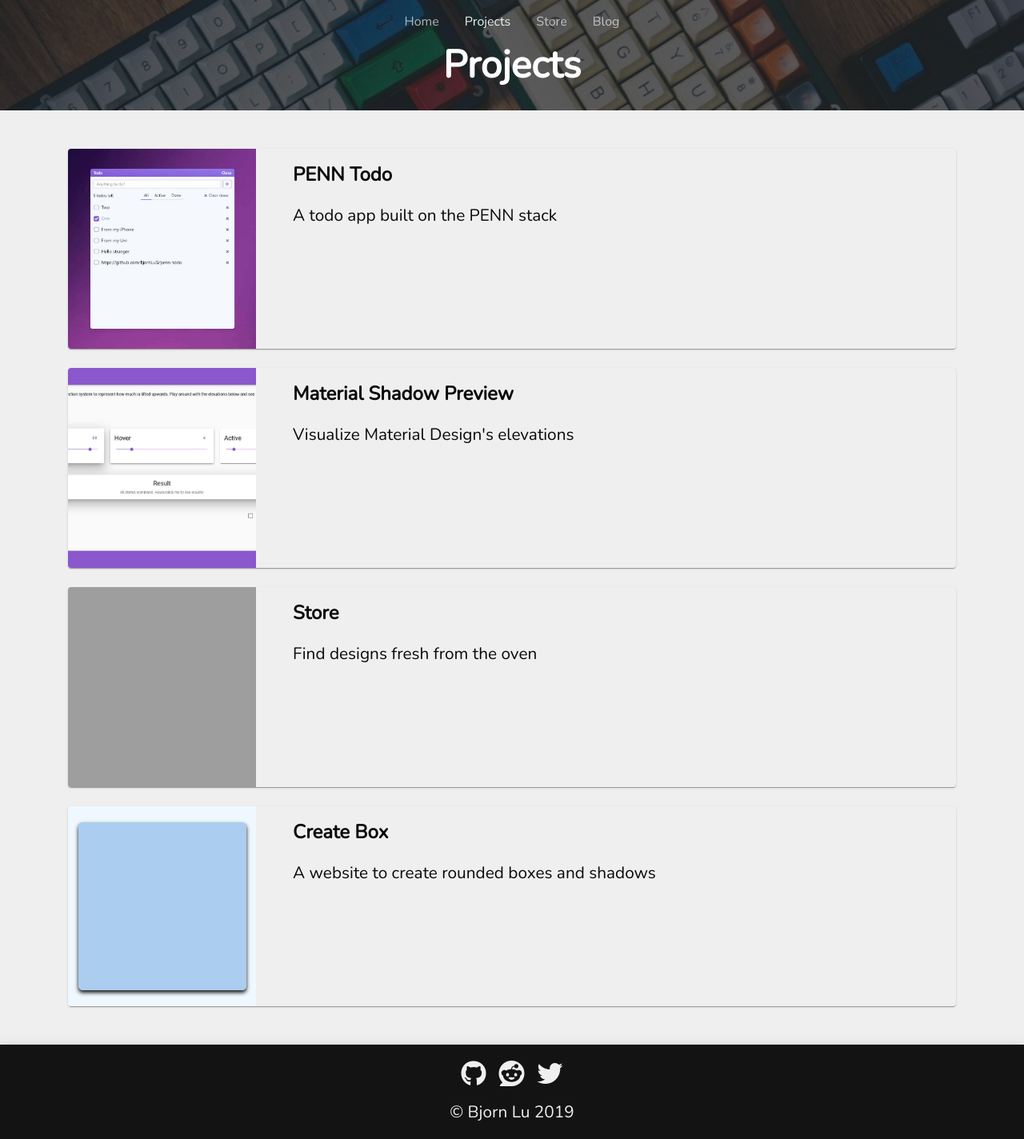
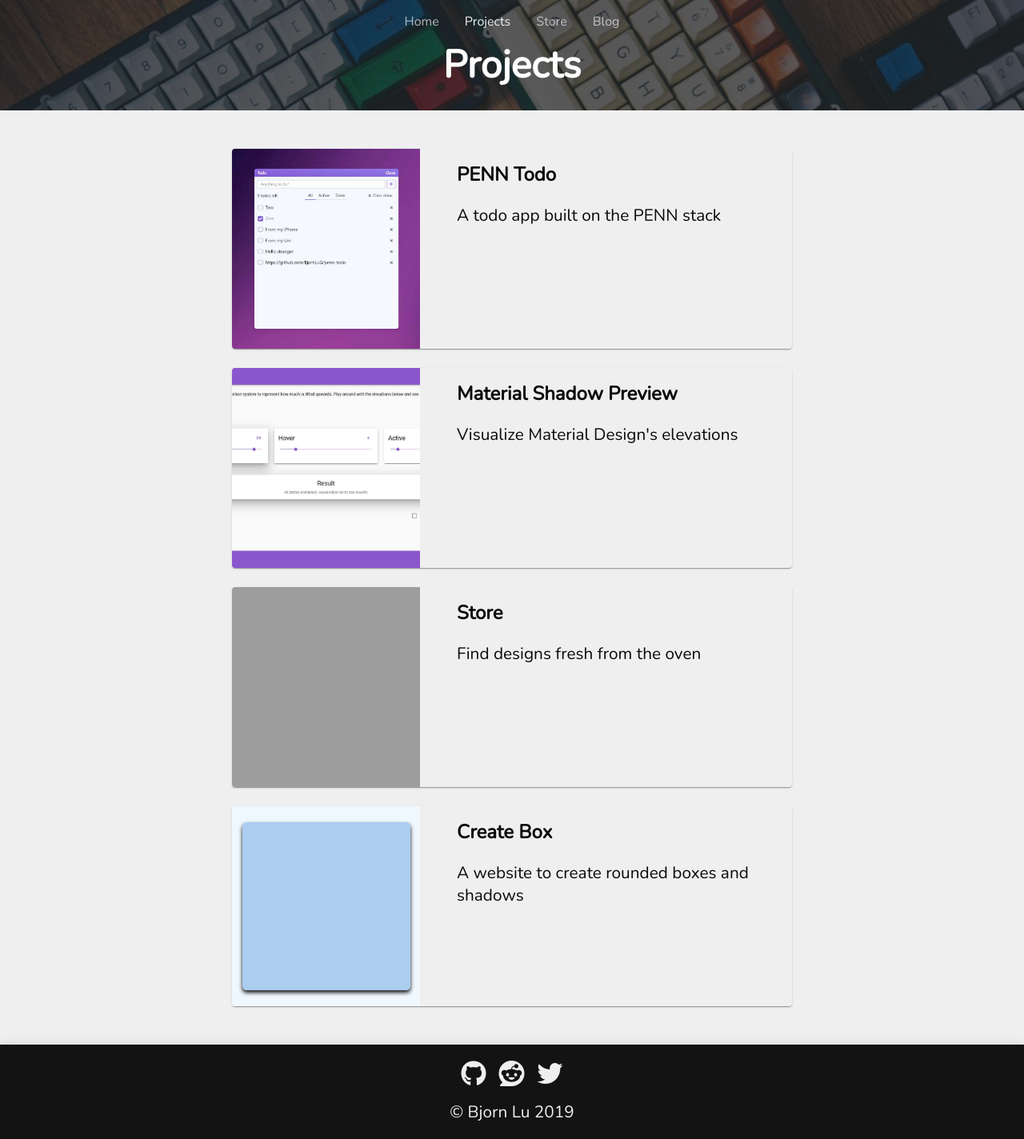
Before and after one commit to bluwy/website, a Jekyll site: the page built from projects/index.html, in a window 1280 px wide. Shown: the whole page at 80% size. Built offline with Jekyll 4.4.1, drawn with Linux system fonts in a browser that asks for light colours; nearby versions of some CDN libraries; grey boxes are pictures that could not be loaded.

Commit message:
Adjust content structure

```diff
--- a/assets/css/projects.scss
+++ b/assets/css/projects.scss
@@ -3,10 +3,11 @@
 
 @import 'style';
 
-.card.card-projects {
+.card {
   width: 250px;
   height: auto;
   margin: 0 auto;
+  max-width: 700px;
 
   .card-image {
     width: 100%;
@@ -16,7 +17,7 @@
 }
 
 @media screen and (min-width: 576px) {
-  .card.card-projects {
+  .card {
     width: auto;
     height: 250px;
 
--- /dev/null
+++ b/assets/css/store.scss
@@ -0,0 +1,8 @@
+---
+---
+
+@import 'style';
+
+.card {
+  max-width: 500px;
+}
--- a/projects/index.html
+++ b/projects/index.html
@@ -7,7 +7,7 @@ css: projects
   {%- for item in site.data.projects -%}
     <div class="mb-4">
       <a class="btn-link" href="{{ item.link | relative_url }}">
-        <div class="card card-projects hoverable">
+        <div class="card hoverable">
           <div class="row">
             <img class="col-auto card-image" src="{{ item.src }}" alt="{{ item.name }} thumbnail" loading="lazy" height="250">
             <div class="col">
--- a/store/index.html
+++ b/store/index.html
@@ -1,11 +1,11 @@
 ---
 title: Store
-
+css: store
 ---
 
 <div class="mb-5">
-  <p>Browse components to be added to your next big project!</p>
-  <div class="card">
+  <p class="text-center">Browse components to be added to your next big project!</p>
+  <div class="card mx-auto">
     <div class="card-content">
       <h3 class="my-1">Categories</h3>
       <div class="vertical-list">
```
Also changed, not shown: index.html (+1 -6 lines).
